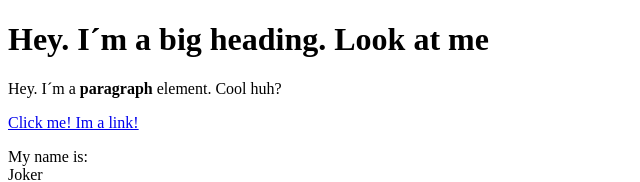
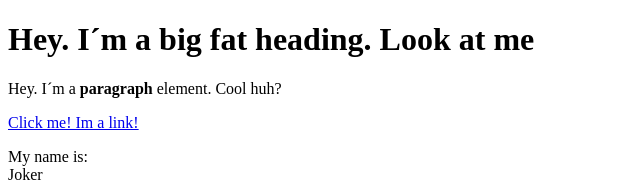
Before and after one commit to ErvinOmerovic/cartoon-hero, a plain HTML site: page test1.html in a window 1280 px wide. Shown: the top 182 px of the page, without its empty margins (0-640 px from the left). Drawn offline with Linux system fonts and the light colour scheme.

Commit message:
Update test1.html

```diff
--- a/test1.html
+++ b/test1.html
@@ -4,7 +4,7 @@
 	<title>Test Page</title>
 </head>
 <body>
-	<h1>Hey. I´m a big heading. Look at me</h1>
+	<h1>Hey. I´m a big fat heading. Look at me</h1>
 	<p>Hey. I´m a <b>paragraph</b> element. Cool huh?</p>
 	<a href="http://google.com" target="_blank" title="Lets go to google!">Click me! Im a link!</a>
 	<p>My name is:<br>
```
